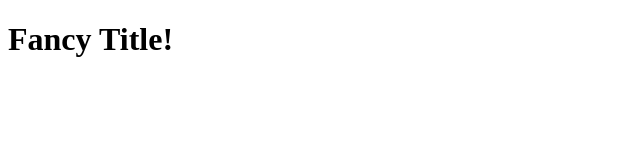
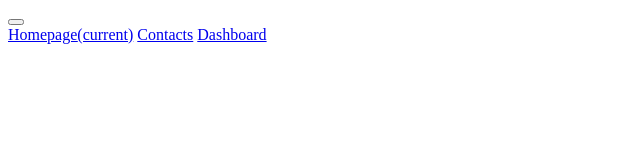
Before and after one commit to rxtATX/safe_collab_repo, a plain HTML site: page index.html in a window 1280 px wide. Shown: the whole page, without its empty margins (0-640 px from the left). Drawn offline with Linux system fonts and the light colour scheme.

Commit message:
feat : added nav with blank hred

```diff
--- a/index.html
+++ b/index.html
@@ -8,9 +8,18 @@
   <title>Document</title>
 </head>
 <body>
-  <main>
-    <h1>Fancy Title!</h1>
-  </main>
+  <nav class="navbar navbar-expand-lg navbar-light bg-light">
+    <button class="navbar-toggler" type="button" data-toggle="collapse" data-target="#navbarNavAltMarkup" aria-controls="navbarNavAltMarkup" aria-expanded="false" aria-label="Toggle navigation">
+      <span class="navbar-toggler-icon"></span>
+    </button>
+    <div class="collapse navbar-collapse" id="navbarNavAltMarkup">
+      <div class="navbar-nav">
+        <a class="nav-item nav-link active" href="#">Homepage<span class="sr-only">(current)</span></a>
+        <a class="nav-item nav-link" href="#">Contacts</a>
+        <a class="nav-item nav-link" href="#">Dashboard</a>
+      </div>
+    </div>
+  </nav>
 
   <script src="./assets/js/script.js"></script>
 </body>
```
